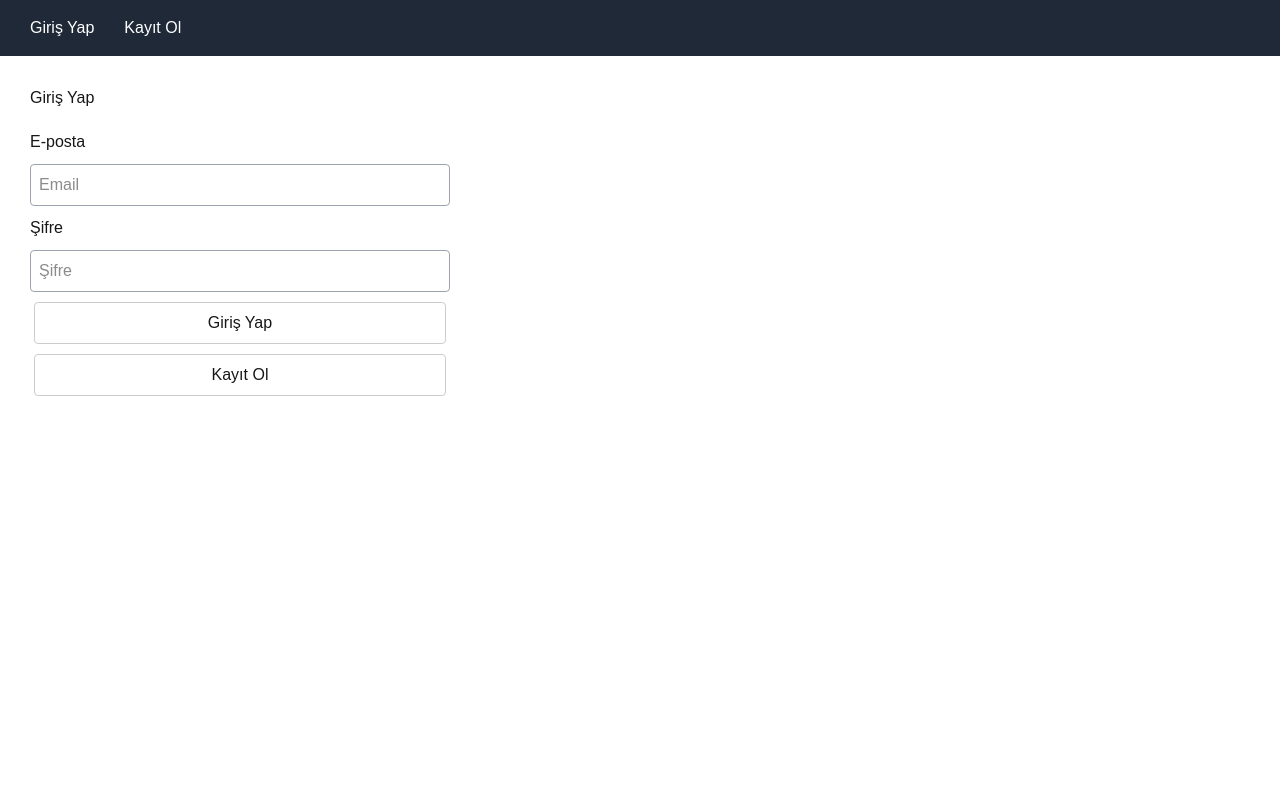
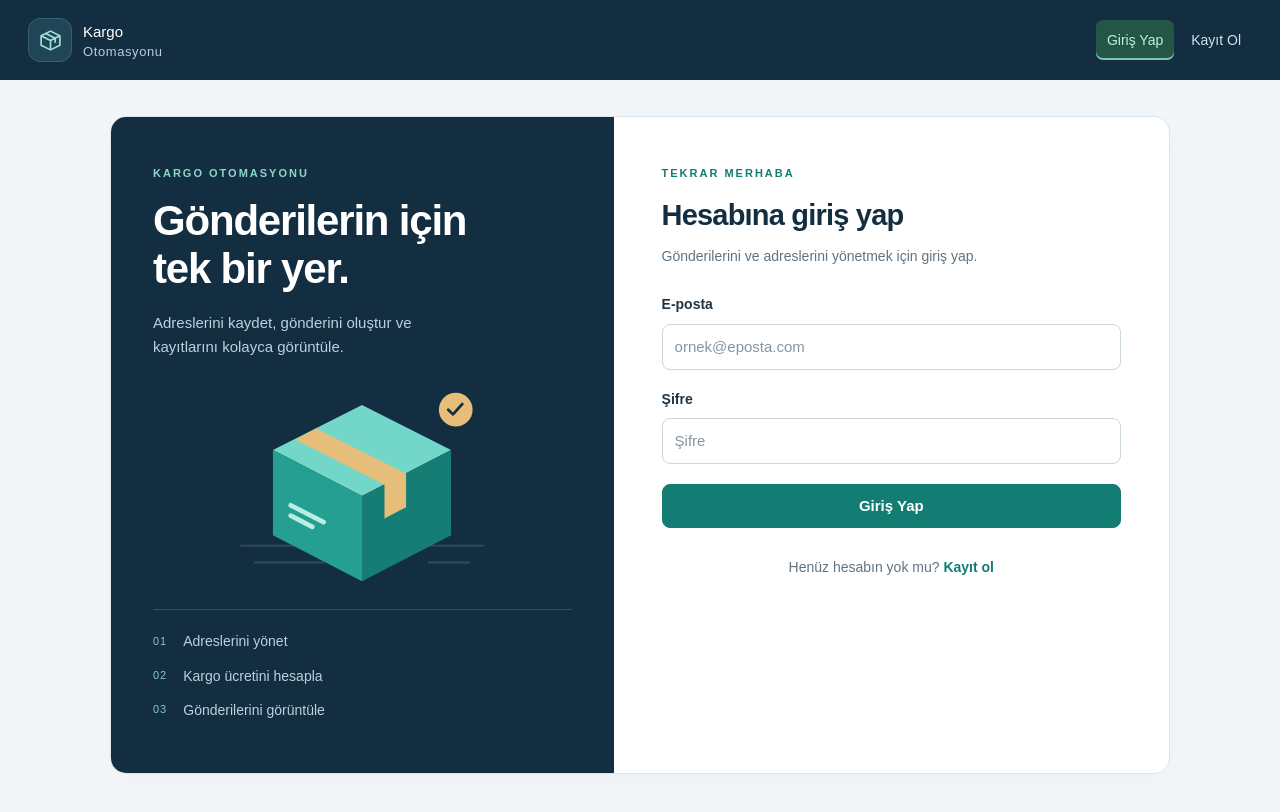
Before and after one commit to MirayBozdogan/cargo-automation-frontend, a Next.js app: page / in a window 1280 px wide. Shown: the top 812 px of the page. Built offline with nearby package versions, Linux system fonts and the light colour scheme.

Commit message:
Refresh existing pages and navigation styles

```diff
--- /dev/null
+++ b/app/components/AuthShell.tsx
@@ -0,0 +1,27 @@
+import type { ReactNode } from "react";
+
+export default function AuthShell({ children }: { children: ReactNode }) {
+    return <main className="auth-layout">
+        <aside className="auth-intro" aria-label="Kargo otomasyonu hakkında">
+            <p className="eyebrow">KARGO OTOMASYONU</p>
+            <h2>Gönderilerin için <br />tek bir yer.</h2>
+            <p>Adreslerini kaydet, gönderini oluştur ve kayıtlarını kolayca görüntüle.</p>
+            <svg className="parcel-art" viewBox="0 0 320 220" fill="none" aria-hidden="true">
+                <path d="M30 180H290M45 198H120M230 198H275" stroke="currentColor" strokeOpacity=".18" strokeWidth="2" />
+                <path d="M160 30 255 78 160 127 65 78Z" fill="#72d6c8" />
+                <path d="M65 78 160 127V218L65 169Z" fill="#249f91" />
+                <path d="M160 127 255 78V169L160 218Z" fill="#167d75" />
+                <path d="M111 55 207 103V139L184 151V115L89 67Z" fill="#e6bd79" />
+                <path d="M84 137 119 155M84 148 107 160" stroke="#b8eee4" strokeWidth="5" strokeLinecap="round" />
+                <circle cx="260" cy="35" r="18" fill="#e6bd79" />
+                <path d="m252 35 5 5 10-11" stroke="#132f40" strokeWidth="3" strokeLinecap="round" strokeLinejoin="round" />
+            </svg>
+            <div className="auth-features">
+                <p><span>01</span> Adreslerini yönet</p>
+                <p><span>02</span> Kargo ücretini hesapla</p>
+                <p><span>03</span> Gönderilerini görüntüle</p>
+            </div>
+        </aside>
+        <section className="auth-panel">{children}</section>
+    </main>;
+}
--- a/app/components/Navigation.tsx
+++ b/app/components/Navigation.tsx
@@ -1,20 +1,40 @@
 "use client";
 import Link from "next/link";
+import { usePathname } from "next/navigation";
 import { useAuth } from "./AuthProvider";
 
 export default function Navigation() {
     const { user, loading, error, logout, reload } = useAuth();
-    if (loading) return <nav aria-label="Ana menü"><p role="status">Menü yükleniyor...</p></nav>;
-    if (error) return <nav aria-label="Ana menü"><p role="alert">{error}</p><button onClick={reload}>Tekrar dene</button><Link href="/">Giriş Yap</Link></nav>;
-    return <nav aria-label="Ana menü">
-        {!user ? <><Link href="/">Giriş Yap</Link><Link href="/register">Kayıt Ol</Link></> : <>
-            <Link href="/profile">Profilim</Link>
-            <Link href="/addresses">Adreslerim</Link>
-            <Link href={`/users/${user.id}`}>Gönderilerim</Link>
-            <Link href="/shipments">Gönderi Oluştur</Link>
-            {(user.role === "STAFF" || user.role === "ADMIN") && <Link href="/users">Müşteriler</Link>}
-            {user.role === "ADMIN" && <Link href="/staff">Personel Yönetimi</Link>}
-            <button onClick={logout}>Çıkış yap</button>
-        </>}
+    const pathname = usePathname();
+    const links = user ? [
+        { href: "/profile", label: "Profilim" },
+        { href: "/addresses", label: "Adreslerim" },
+        { href: `/users/${user.id}`, label: "Gönderilerim" },
+        { href: "/shipments", label: "Gönderi Oluştur" },
+        ...((user.role === "STAFF" || user.role === "ADMIN") ? [{ href: "/users", label: "Müşteriler" }] : []),
+        ...(user.role === "ADMIN" ? [{ href: "/staff", label: "Personel Yönetimi" }] : []),
+    ] : [{ href: "/", label: "Giriş Yap" }, { href: "/register", label: "Kayıt Ol" }];
+
+    return <nav className="site-nav" aria-label="Ana menü">
+        <div className="nav-inner">
+            <Link className="brand" href={user ? "/profile" : "/"} aria-label="Kargo Otomasyonu ana sayfa">
+                <span className="brand-icon" aria-hidden="true">
+                    <svg viewBox="0 0 24 24" width="25" height="25" fill="none" stroke="currentColor" strokeWidth="1.6" strokeLinejoin="round">
+                        <path d="m12 3 9 4.5v9L12 21l-9-4.5v-9L12 3Z" /><path d="m3 7.5 9 4.5 9-4.5M12 12v9M7.5 5.25l9 4.5v4.5" />
+                    </svg>
+                </span>
+                <span>Kargo <strong>Otomasyonu</strong></span>
+            </Link>
+            {loading ? <p role="status" className="nav-status">Menü yükleniyor...</p>
+                : error ? <div className="nav-links"><p role="alert">{error}</p><button onClick={reload}>Tekrar dene</button><Link href="/">Giriş Yap</Link></div>
+                : <>
+                    <div className="nav-links">{links.map(link => <Link key={link.href} href={link.href}
+                        aria-current={pathname === link.href ? "page" : undefined}>{link.label}</Link>)}</div>
+                    {user && <div className="nav-account">
+                        <span className="role-badge">{user.role === "ADMIN" ? "Yönetici" : user.role === "STAFF" ? "Personel" : "Müşteri"}</span>
+                        <button onClick={logout}>Çıkış yap</button>
+                    </div>}
+                </>}
+        </div>
     </nav>;
 }
--- a/app/globals.css
+++ b/app/globals.css
@@ -1,211 +1,139 @@
 @import "tailwindcss";
 
-.registration-fields {
-  display: grid;
-  gap: 10px;
-  width: 100%;
-  max-width: 420px;
+:root {
+  --background: #f3f6f8;
+  --foreground: #203444;
+  --navy: #122e40;
+  --teal: #137d73;
+  --muted: #617381;
+  --line: #dce5eb;
+  color-scheme: light;
 }
-
-.registration-fields input {
-  border: 1px solid #9ca3af;
-  border-radius: 4px;
-  padding: 8px;
-}
-
-:root {
-  --background: #ffffff;
-  --foreground: #171717;
-}
-
 @theme inline {
   --color-background: var(--background);
   --color-foreground: var(--foreground);
-  --font-sans: var(--font-geist-sans);
-  --font-mono: var(--font-geist-mono);
+  --font-sans: Arial, Helvetica, sans-serif;
+  --font-mono: monospace;
 }
-
-@media (prefers-color-scheme: dark) {
-  :root {
-    --background: #0a0a0a;
-    --foreground: #ededed;
-  }
-}
-
-body {
-  background: var(--background);
-  color: var(--foreground);
-  font-family: Arial, Helvetica, sans-serif;
-}
-/* Genel */
-main {
-  padding: 30px;
-  font-family: Arial, sans-serif;
-}
-
-h1 {
-  margin-bottom: 20px;
-}
-
-/* Tablo */
-table {
-  width: 100%;
-  border-collapse: collapse;
-  margin-bottom: 20px;
-}
-
-th,
-td {
-  border: 1px solid #ddd;
-  padding: 10px;
-  text-align: left;
-}
-
-th {
-  background-color: #f5f5f5;
-  font-weight: 600;
-}
-
-tr:hover {
-  background-color: #fafafa;
-}
-
-/* Pagination */
-button {
-  padding: 8px 14px;
-  margin: 0 4px;
-  border: 1px solid #ccc;
-  background-color: white;
-  cursor: pointer;
-  border-radius: 4px;
-}
-
-
-button:hover:not(:disabled) {
-  background-color: #f0f0f0;
-}
-
-button:disabled {
-  cursor: not-allowed;
-  opacity: 0.5;
-}
-
-span {
-  margin: 0 10px;
-}
-/* Navbar */
-
-nav {
-  display: flex;
-  align-items: center;
-  gap: 30px;
-  padding: 16px 30px;
-  background-color: #1f2937;
-}
-
-nav a {
-  color: white;
-  text-decoration: none;
-  font-size: 16px;
-  font-weight: 500;
-}
-
-nav a:hover {
-  color: #d1d5db;
-}
-main {
-  padding: 30px;
-  font-family: Arial, sans-serif;
-}
-.error-box {
-  margin: 15px 0;
-  padding: 12px 16px;
-  border-radius: 6px;
-  border: 1px solid;
-}
-
-.error-400 {
-  color: #9a6700;
-  background-color: #fff3cd;
-  border-color: #ffca2c;
-}
-
-.error-500 {
-  color: #842029;
-  background-color: #f8d7da;
-  border-color: #f1aeb5;
-}
-.modalOverlay {
-  position: fixed;
-  inset: 0;
-  background: rgba(0, 0, 0, 0.5);
-  display: flex;
-  align-items: center;
-  justify-content: center;
-  z-index: 1000;
-}
-
-.modal {
-  background: white;
-  padding: 25px;
-  border-radius: 10px;
-  width: 400px;
-  max-width: 90%;
-}
-
-.modal h2 {
-  margin-top: 0;
-}
-
-.modalButtons {
-  display: flex;
-  justify-content: flex-end;
-  gap: 10px;
-  margin-top: 20px;
-}
-
-.deleteError {
-  color: red;
-  margin-top: 15px;
-}
-
-.shipment-container {
-  display: flex;
-  gap: 80px;
-}
-.user-info input,select{
-  border: 2px solid #d1d5db;
-  border-radius: 8px;
-  height: 35px;
-  background-color: #f9fafb;
-
-}
-.shipment-info input {
-  border: 2px solid #d1d5db;
-  border-radius: 8px;
-  height: 35px;
-  background-color: #f9fafb;
-
-}
-.shipment-info button {
-  margin-top: 100px;
-  background-color: #374151;
-  border: 2px solid #374151;
-  color: white;
-}
-.shipment-info button:hover {
-  background-color: #1d4ed8;
-  border-color: #1d4ed8;
-}
-
-/* Personel yönetimi */
+* { box-sizing: border-box; }
+body { margin: 0; background: var(--background); color: var(--foreground); font-family: Arial, Helvetica, sans-serif; font-size: 15px; line-height: 1.6; }
+a { color: var(--teal); text-underline-offset: 3px; }
+a:hover { text-decoration: underline; }
+button, input, select, textarea { font: inherit; }
+button, a, input, select, textarea { -webkit-tap-highlight-color: transparent; }
+:focus-visible { outline: 3px solid #299f93; outline-offset: 3px; }
+main { width: calc(100% - 64px); max-width: 1200px; margin: 36px auto 60px; padding: 32px; background: white; border: 1px solid var(--line); border-radius: 16px; box-shadow: 0 8px 30px #20344405; overflow-wrap: anywhere; }
+h1 { margin: 0 0 20px; color: var(--navy); font-size: clamp(25px, 3vw, 32px); font-weight: 700; line-height: 1.25; letter-spacing: -.8px; }
+h2 { margin: 26px 0 14px; color: var(--navy); font-size: 21px; font-weight: 600; line-height: 1.4; }
+p { margin: 0 0 16px; }
+main > ul { padding: 0; list-style: none; margin: 20px 0 30px; }
+main > ul > li { padding: 16px 18px; margin-bottom: 10px; border: 1px solid var(--line); border-radius: 10px; background: #f8fafb; }
+fieldset { min-width: 0; }
+label { display: block; font-size: 14px; font-weight: 600; }
+input:not([type="checkbox"]):not([type="radio"]), select, textarea { width: 100%; min-width: 0; min-height: 44px; padding: 10px 12px; border: 1px solid #cbd7df; border-radius: 8px; color: var(--foreground); background: #fff; }
+input::placeholder, textarea::placeholder { color: #8795a0; }
+input:hover, select:hover, textarea:hover { border-color: #96aebc; }
+input:disabled, select:disabled { background: #f0f3f5; cursor: not-allowed; }
+.registration-fields { display: grid; gap: 8px; width: 100%; max-width: 480px; padding: 0; border: 0; }
+.registration-fields > label:not(:first-child) { margin-top: 10px; }
+.registration-fields > div > label { margin: 10px 0 8px; }
+.registration-fields > h2 { padding-top: 16px; border-top: 1px solid var(--line); }
+.registration-fields button { margin-top: 12px; }
+button { display: inline-flex; align-items: center; justify-content: center; min-height: 42px; padding: 9px 16px; margin: 0; border: 1px solid #cbd7df; border-radius: 8px; background: white; color: var(--foreground); font-weight: 600; cursor: pointer; transition: background-color .15s, border-color .15s; }
+button + button { margin-left: 8px; }
+button:hover:not(:disabled) { background: #edf5f4; border-color: #8cb8b2; }
+button:disabled { opacity: .5; cursor: not-allowed; }
+button[type="submit"], button.button-primary { background: var(--teal); border-color: var(--teal); color: white; }
+button[type="submit"]:hover:not(:disabled), button.button-primary:hover:not(:disabled) { background: #0e645d; border-color: #0e645d; }
+button.button-link { display: inline; min-height: auto; padding: 0; margin: 0; border: 0; color: var(--teal); background: transparent; }
+button.button-link:hover:not(:disabled) { background: transparent; text-decoration: underline; }
+/* Shared navigation retains the existing role-based destinations. */
+.site-nav { background: var(--navy); color: white; }
+.nav-inner { max-width: 1440px; margin: auto; padding: 18px 28px; display: flex; align-items: center; flex-wrap: wrap; gap: 18px 24px; }
+.brand { display: inline-flex; align-items: center; gap: 11px; color: white; text-decoration: none; white-space: nowrap; font-size: 15px; }
+.brand:hover { text-decoration: none; }
+.brand strong { display: block; font-size: 13px; font-weight: 400; letter-spacing: .6px; color: #bacdd7; line-height: 1.3; }
+.brand-icon { width: 44px; height: 44px; display: grid; place-items: center; background: #204556; color: #9fe4d7; border: 1px solid #386074; border-radius: 12px; }
+.nav-links { display: flex; flex: 1; align-items: center; justify-content: flex-end; flex-wrap: wrap; gap: 6px; }
+.nav-links a { padding: 9px 11px; border-radius: 7px; color: #d4e0e7; text-decoration: none; font-size: 14px; }
+.nav-links a:hover { background: #254658; color: white; }
+.nav-links a[aria-current="page"] { background: #245547; color: #bcf2dd; box-shadow: inset 0 -2px #78c7ad; }
+.nav-links p, .nav-status { margin: 0; color: #d4e0e7; }
+.nav-account { display: flex; align-items: center; gap: 12px; border-left: 1px solid #355061; padding-left: 18px; }
+.nav-account button { min-height: 36px; padding: 6px 11px; border-color: #4c6473; background: transparent; color: white; font-size: 13px; }
+.nav-account button:hover:not(:disabled) { color: white; background: #254658; border-color: #89a2b1; }
+.role-badge { color: #d0e1e8; font-size: 12px; }
+/* Login and registration share a visual shell; their form logic is unchanged. */
+main.auth-layout { display: grid; grid-template-columns: .95fr 1.05fr; max-width: 1060px; padding: 0; overflow: hidden; }
+.auth-intro { padding: 48px 42px 40px; background: var(--navy); color: #bdd1dc; }
+.eyebrow { margin: 0 0 14px; color: var(--teal); font-size: 11px; font-weight: 700; letter-spacing: 2px; }
+.auth-intro .eyebrow { color: #8cd7c7; }
+.auth-intro h2 { margin: 0 0 18px; color: #fff; font-size: clamp(28px, 4vw, 42px); line-height: 1.15; letter-spacing: -1.2px; font-weight: 700; }
+.auth-intro > p:not(.eyebrow) { max-width: 310px; font-size: 15px; }
+.parcel-art { width: 100%; max-width: 300px; height: 210px; margin: 16px auto 24px; }
+.auth-features { padding-top: 20px; border-top: 1px solid #355061; }
+.auth-features p { display: flex; align-items: center; gap: 16px; margin: 0 0 12px; font-size: 14px; }
+.auth-features span { color: #87c9b9; font-size: 11px; letter-spacing: 1px; }
+.auth-panel { min-width: 0; padding: 48px; }
+.auth-panel h1 { font-size: 29px; margin-bottom: 12px; }
+.auth-description { color: var(--muted); margin-bottom: 26px; font-size: 14px; }
+.auth-panel .registration-fields { max-width: none; }
+.auth-footer { padding-top: 20px; margin-bottom: 0; text-align: center; color: var(--muted); font-size: 14px; }
+.auth-footer a { font-weight: 600; }
+/* Existing tables, profile details and feedback. */
+table { width: 100%; border-collapse: collapse; margin: 20px 0; font-size: 14px; }
+th, td { padding: 14px 16px; text-align: left; border-bottom: 1px solid var(--line); }
+th { background: #f0f5f7; color: #476170; font-size: 12px; font-weight: 700; }
+tbody tr:hover { background: #f7fafb; }
+td button { font-size: 13px; padding: 6px 10px; min-height: 34px; }
+main > button { margin-top: 12px; }
+main > button + span, main > span:has(+ button) { display: inline-block; margin: 0 12px; color: var(--muted); font-size: 14px; }
+dl { display: grid; grid-template-columns: minmax(130px, 180px) 1fr; max-width: 720px; margin-bottom: 26px; }
+dt, dd { padding: 13px 12px; border-bottom: 1px solid var(--line); margin: 0; }
+dt { color: var(--muted); font-size: 14px; }
+dd { font-weight: 600; }
+.deleteError, .error-box, .auth-panel [role="alert"] { margin: 12px 0; padding: 12px 14px; border-radius: 8px; border: 1px solid #f2cccc; background: #fff3f2; color: #a13630; font-size: 14px; }
+.error-400 { color: #8a5e13; background: #fff8e5; border-color: #ecd798; }
+.error-500 { color: #a13630; background: #fff3f2; border-color: #f2cccc; }
+.modalOverlay { position: fixed; inset: 0; padding: 20px; background: #0a202a80; display: flex; align-items: center; justify-content: center; z-index: 1000; }
+.modal { background: white; padding: 28px; border: 1px solid var(--line); border-radius: 14px; width: 440px; max-width: 100%; max-height: 90dvh; overflow: auto; box-shadow: 0 20px 70px #091d3433; }
+.modal h2 { margin-top: 0; }
+.modalButtons { display: flex; justify-content: flex-end; flex-wrap: wrap; gap: 10px; margin-top: 20px; }
+.modalButtons button { margin: 0; }
 .staff-actions { display: flex; flex-wrap: wrap; gap: 8px; margin-bottom: 20px; }
-.staff-form-panel { border: 1px solid #9ca3af; border-radius: 6px; padding: 20px; margin: 20px 0; }
-.staff-form-panel h2 { font-size: 20px; margin-bottom: 10px; }
+.staff-actions button { margin: 0; }
+.staff-form-panel { border: 1px solid var(--line); border-radius: 12px; padding: 24px; margin: 24px 0; background: #f8fafb; }
+.staff-form-panel h2 { margin: 0 0 10px; }
 .staff-form-panel > p { margin-bottom: 15px; }
 .staff-table-container { overflow-x: auto; }
 .staff-table-container table { min-width: 700px; }
-.staff-table-container caption { text-align: left; padding: 10px 0; }
-nav { flex-wrap: wrap; }
-nav p { color: white; }
-nav button { color: #171717; }
+.staff-table-container caption { text-align: left; padding: 10px 0; color: var(--muted); }
+.shipment-container { display: flex; flex-wrap: wrap; gap: 36px; }
+.user-info, .shipment-info { min-width: 0; flex: 1; }
+.shipment-info button { margin-top: 24px; }
+@media (max-width: 900px) {
+  .nav-links { justify-content: flex-start; }
+  .nav-inner { gap: 14px; }
+  .nav-account { border-left: 0; padding-left: 0; }
+  .auth-intro { padding: 36px 28px; }
+  .auth-panel { padding: 36px 28px; }
+}
+@media (max-width: 640px) {
+  main { width: calc(100% - 24px); padding: 22px 16px; margin: 20px auto 32px; border-radius: 12px; overflow-x: auto; }
+  .nav-inner { padding: 14px 16px; }
+  .nav-links { flex-basis: 100%; order: 3; gap: 4px; }
+  .nav-links a { padding: 8px 9px; font-size: 13px; }
+  .nav-account { margin-left: auto; gap: 8px; }
+  main.auth-layout { grid-template-columns: 1fr; }
+  .auth-intro { padding: 26px 24px; }
+  .auth-intro h2 { font-size: 28px; }
+  .auth-intro h2 br { display: none; }
+  .auth-intro > p:not(.eyebrow) { max-width: none; margin-bottom: 0; }
+  .parcel-art, .auth-features { display: none; }
+  .auth-panel { padding: 28px 24px; }
+  .auth-panel h1 { font-size: 25px; }
+  th, td { padding: 10px; }
+  dl { grid-template-columns: 105px minmax(0, 1fr); }
+  dt, dd { padding: 10px 6px; }
+}
+@media (prefers-reduced-motion: reduce) { button { transition: none; } }
--- a/app/page.tsx
+++ b/app/page.tsx
@@ -4,6 +4,7 @@ import { Suspense, useState, type FormEvent } from "react";
 import { useRouter, useSearchParams } from "next/navigation";
 import axios from "axios";
 import api from "@/lib/api";
+import AuthShell from "./components/AuthShell";
 
 function LoginForm() {
     const router = useRouter();
@@ -34,25 +35,27 @@ function LoginForm() {
         }
     };
 
-    return <main>
-        <h1>Giriş Yap</h1>
+    return <AuthShell>
+        <p className="eyebrow">TEKRAR MERHABA</p>
+        <h1>Hesabına giriş yap</h1>
+        <p className="auth-description">Gönderilerini ve adreslerini yönetmek için giriş yap.</p>
         {sessionExpired && <p role="status">Oturumun sona erdi. Lütfen yeniden giriş yap.</p>}
         <form onSubmit={handleLogin}>
             <fieldset disabled={isSubmitting} className="registration-fields">
                 <label htmlFor="loginEmail">E-posta</label>
                 <input id="loginEmail" type="email" autoComplete="username" required
-                    placeholder="Email" value={email} onChange={e => setEmail(e.target.value)} />
+                    placeholder="ornek@eposta.com" value={email} onChange={e => setEmail(e.target.value)} />
                 <label htmlFor="loginPassword">Şifre</label>
                 <input id="loginPassword" type="password" autoComplete="current-password" required
                     placeholder="Şifre" value={password} onChange={e => setPassword(e.target.value)} />
                 {error && <p role="alert" className="deleteError">{error}</p>}
-                <button type="submit" disabled={isSubmitting}>
+                <button className="button-primary" type="submit" disabled={isSubmitting}>
                     {isSubmitting ? "Giriş yapılıyor..." : "Giriş Yap"}
                 </button>
-                <button type="button" onClick={() => router.push("/register")}>Kayıt Ol</button>
+                <p className="auth-footer">Henüz hesabın yok mu? <button className="button-link" type="button" onClick={() => router.push("/register")}>Kayıt ol</button></p>
             </fieldset>
         </form>
-    </main>;
+    </AuthShell>;
 }
 
 export default function LoginPage() {
--- a/app/register/page.tsx
+++ b/app/register/page.tsx
@@ -4,6 +4,7 @@ import { useState, type FormEvent } from "react";
 import Link from "next/link";
 import axios from "axios";
 import api from "@/lib/api";
+import AuthShell from "../components/AuthShell";
 
 export default function RegisterPage() {
     const [form, setForm] = useState({
@@ -43,15 +44,17 @@ export default function RegisterPage() {
     };
 
     if (registered) {
-        return <main>
+        return <AuthShell>
             <h1>Kayıt tamamlandı</h1>
             <p role="status">Hesabın oluşturuldu. E-posta adresin ve şifrenle giriş yapabilirsin.</p>
             <Link href="/">Giriş yap</Link>
-        </main>;
+        </AuthShell>;
     }
 
-    return <main>
-        <h1>Müşteri Kaydı</h1>
+    return <AuthShell>
+        <p className="eyebrow">ARAMIZA KATIL</p>
+        <h1>Müşteri kaydı</h1>
+        <p className="auth-description">Gönderilerini yönetmek için hesabını oluştur.</p>
         <form onSubmit={handleSubmit}>
             <fieldset disabled={isSubmitting} className="registration-fields">
                 <label htmlFor="name">Ad</label>
@@ -80,9 +83,9 @@ export default function RegisterPage() {
                 <input id="passwordConfirmation" type="password" autoComplete="new-password" minLength={6} required
                     value={passwordConfirmation} onChange={e => setPasswordConfirmation(e.target.value)} />
                 {error && <p role="alert" className="deleteError">{error}</p>}
-                <button type="submit">{isSubmitting ? "Kaydediliyor..." : "Kayıt ol"}</button>
+                <button className="button-primary" type="submit">{isSubmitting ? "Kaydediliyor..." : "Kayıt ol"}</button>
             </fieldset>
         </form>
-        <p>Zaten hesabın var mı? <Link href="/">Giriş yap</Link></p>
-    </main>;
+        <p className="auth-footer">Zaten hesabın var mı? <Link href="/">Giriş yap</Link></p>
+    </AuthShell>;
 }
```
